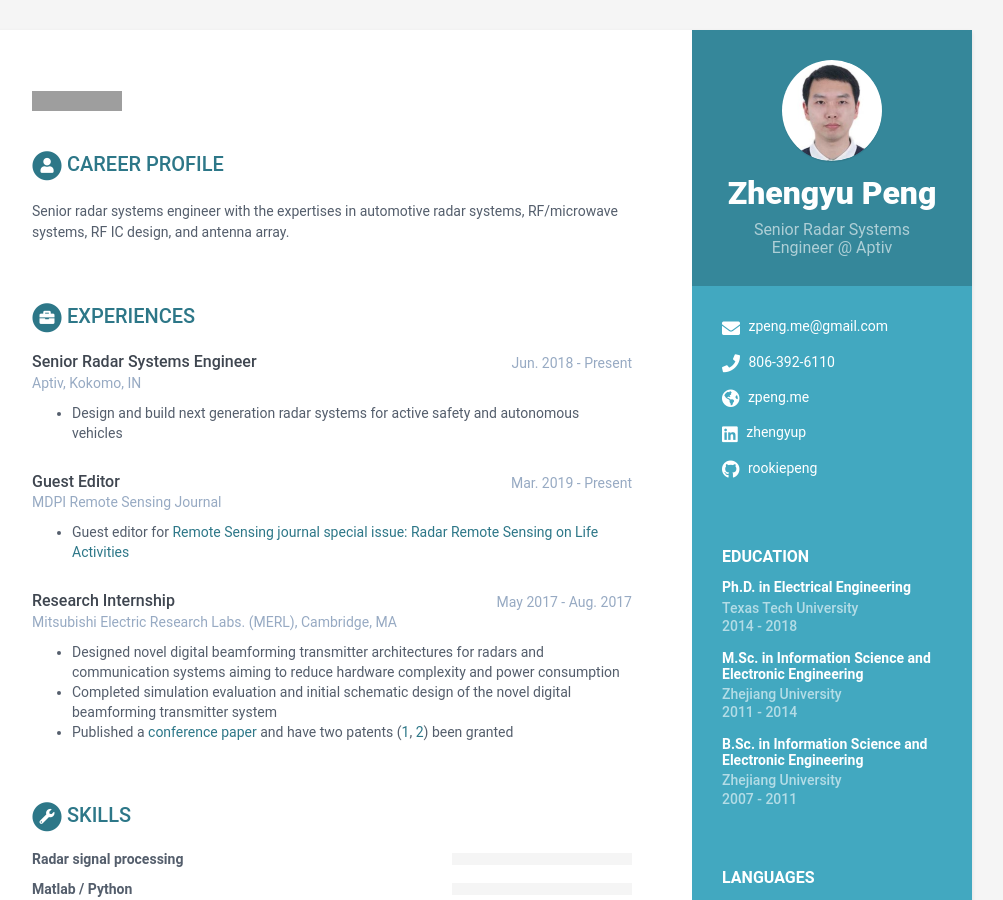
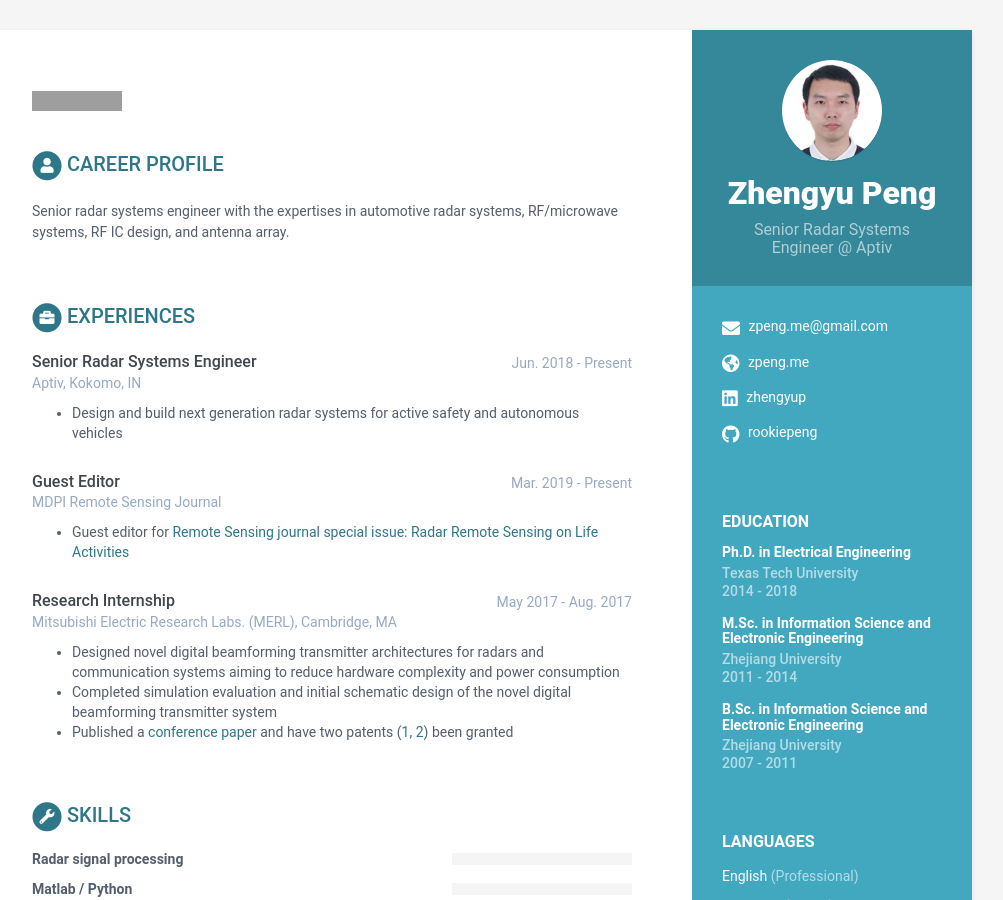
Before and after one commit to rookiepeng/zpeng-resume-cv, a Jekyll site: the page built from docs/index.html, in a window 1280 px wide and 900 px high. Shown: the whole window, without its empty margins (168-1171 px from the left). Built offline with Jekyll 4.4.1, drawn with Linux system fonts in a browser that asks for light colours; grey boxes are pictures that could not be loaded.

Commit message:
remove phone number

```diff
--- a/docs/_data/data.yml
+++ b/docs/_data/data.yml
@@ -13,7 +13,6 @@ sidebar:
 
     # Sidebar links
     email: zpeng.me@gmail.com
-    phone: 806-392-6110
     website: zpeng.me #do not add http://
     linkedin: zhengyup
     github: rookiepeng
```
